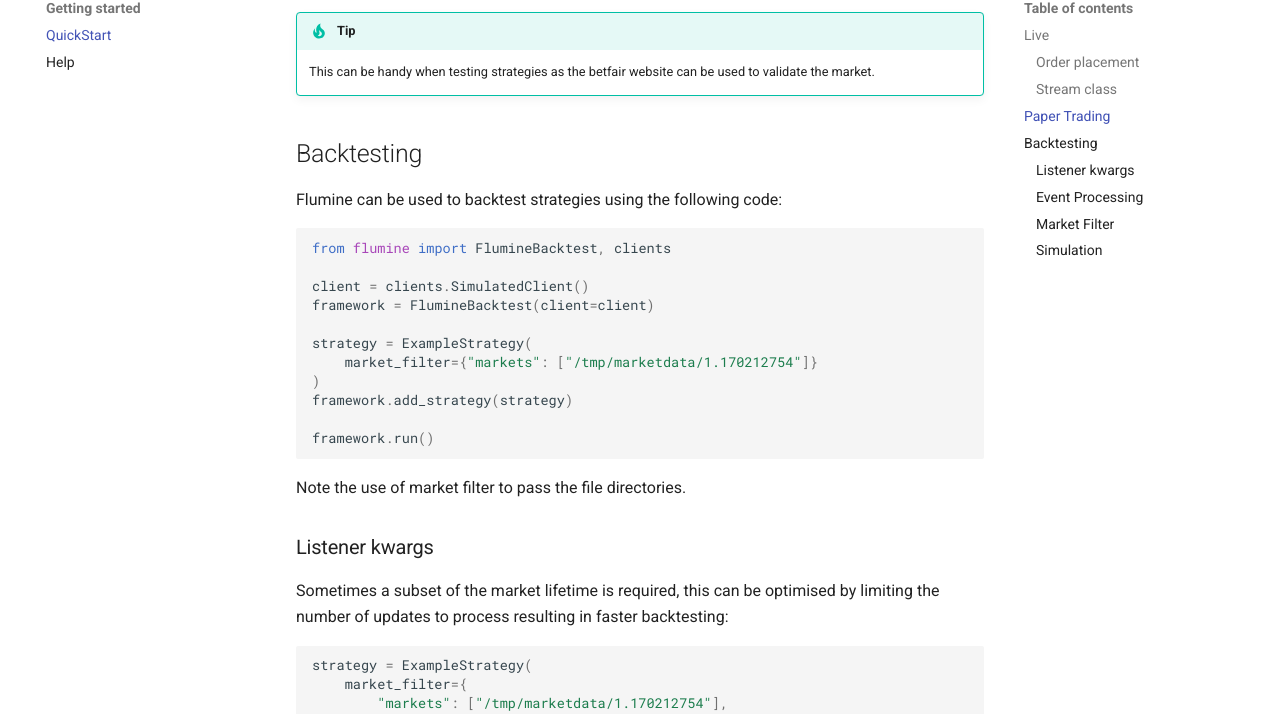
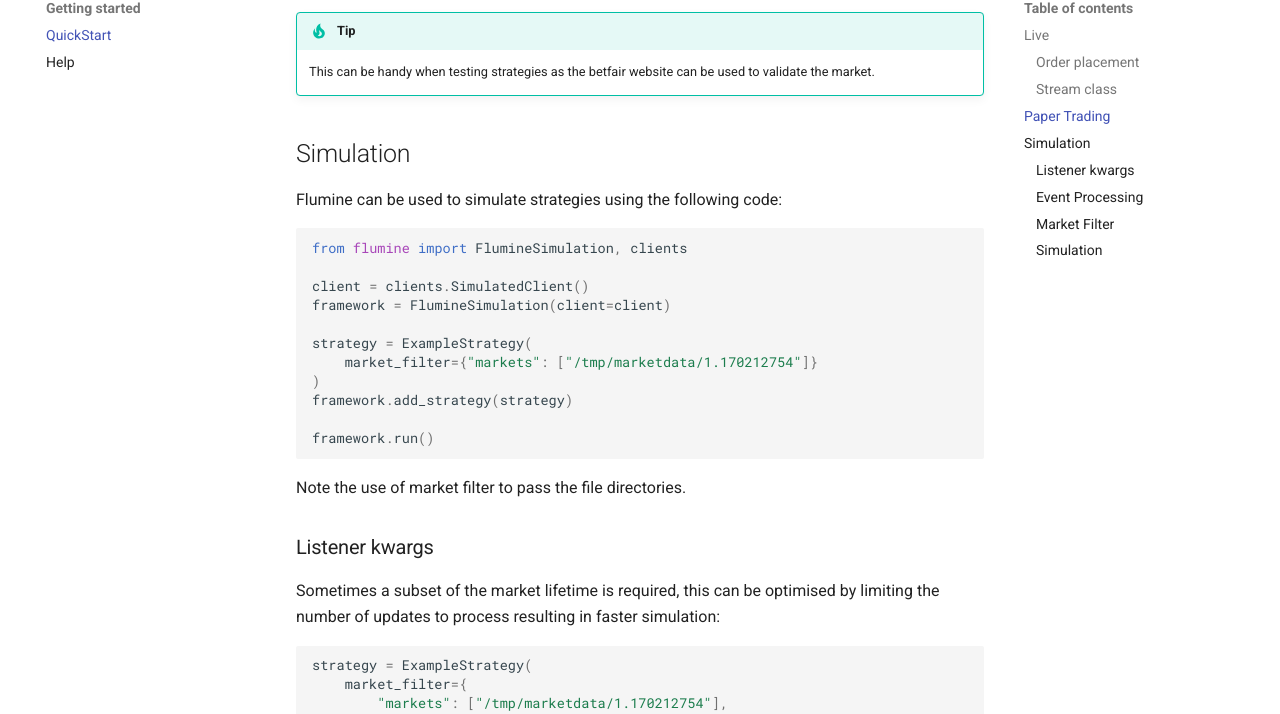
Before and after one commit to betcode-org/flumine, an MkDocs documentation site: the page built from docs/quickstart.md, in a window 1280 px wide and 1400 px high, scrolled down 3352 px. Shown: the part 121-835 px from the top of the window. Built offline with MkDocs 1.6.1 and Material for MkDocs 9.7.7, drawn with Linux system fonts in a browser that asks for light colours; comment, search, counter and statistics services are not loaded; some of the changed text lies outside the part shown.

Commit message:
update backtest wording to be consistent

````diff
--- a/docs/quickstart.md
+++ b/docs/quickstart.md
@@ -163,15 +163,15 @@
 !!! tip
     This can be handy when testing strategies as the betfair website can be used to validate the market.
 
-## Backtesting
+## Simulation
 
-Flumine can be used to backtest strategies using the following code:
+Flumine can be used to simulate strategies using the following code:
 
 ```python
-from flumine import FlumineBacktest, clients
+from flumine import FlumineSimulation, clients
 
 client = clients.SimulatedClient()
-framework = FlumineBacktest(client=client)
+framework = FlumineSimulation(client=client)
 
 strategy = ExampleStrategy(
     market_filter={"markets": ["/tmp/marketdata/1.170212754"]}
@@ -185,7 +185,7 @@
 
 ### Listener kwargs
 
-Sometimes a subset of the market lifetime is required, this can be optimised by limiting the number of updates to process resulting in faster backtesting:
+Sometimes a subset of the market lifetime is required, this can be optimised by limiting the number of updates to process resulting in faster simulation:
 
 ```python
 strategy = ExampleStrategy(
@@ -224,7 +224,7 @@
 
 ### Market Filter
 
-When backtesting you can filter markets to be processed by using the `market_type` and `country_code` filter as per live:
+When simulating you can filter markets to be processed by using the `market_type` and `country_code` filter as per live:
 
 ```python
 strategy = ExampleStrategy(
@@ -234,7 +234,7 @@
 
 ### Simulation
 
-Backtesting uses the `SimulatedExecution` execution class and tries to accurately simulate matching with the following:
+Simulation uses the `SimulatedExecution` execution class and tries to accurately simulate matching with the following:
 
 - Place/Cancel/Replace latency delay added
 - BetDelay added based on market state
````
Also changed, not shown: docs/advanced.md (+7 -7 lines), docs/architecture.md (+3 -3 lines), docs/index.md (+2 -2 lines), docs/markets.md (+1 -1 lines), docs/performance.md (+5 -5 lines), 8 other files.
